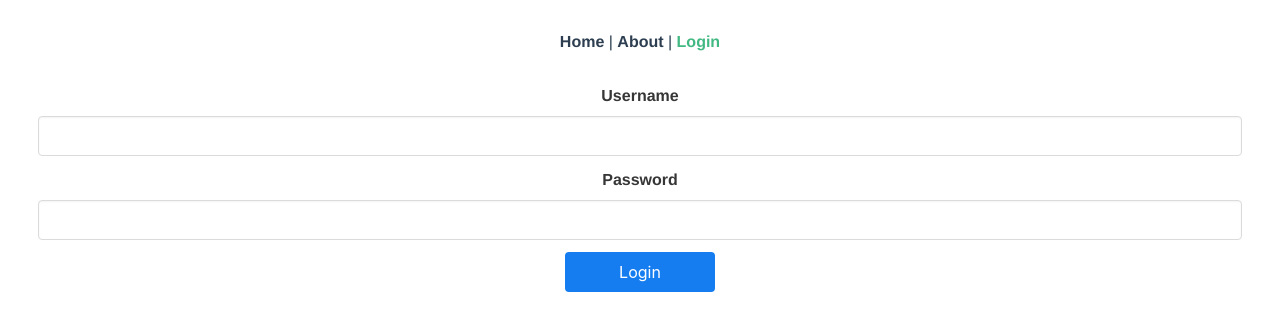
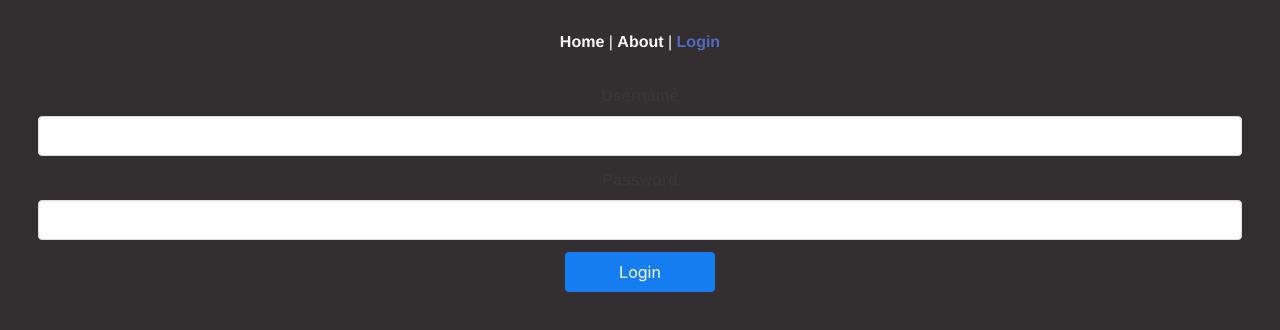
Before and after one commit to AdamBanham/process-mining-web-app, a Vue app in the folder process-mining-webapp/: page / in a window 1280 px wide. Shown: the top 330 px of the page. Built offline with nearby package versions, Linux system fonts and the light colour scheme.

Commit message:
updatecd color scheme for html elements

```diff
--- a/process-mining-webapp/src/App.vue
+++ b/process-mining-webapp/src/App.vue
@@ -20,14 +20,18 @@
 
 #nav {
   padding: 30px;
-
+  color: snow;
   a {
     font-weight: bold;
-    color: #2c3e50;
+    color: snow;
 
     &.router-link-exact-active {
-      color: #42b983;
+      color: #526AC0;
     }
   }
 }
+
+html {
+  background-color: #332E30 !important;
+}
 </style>
```
